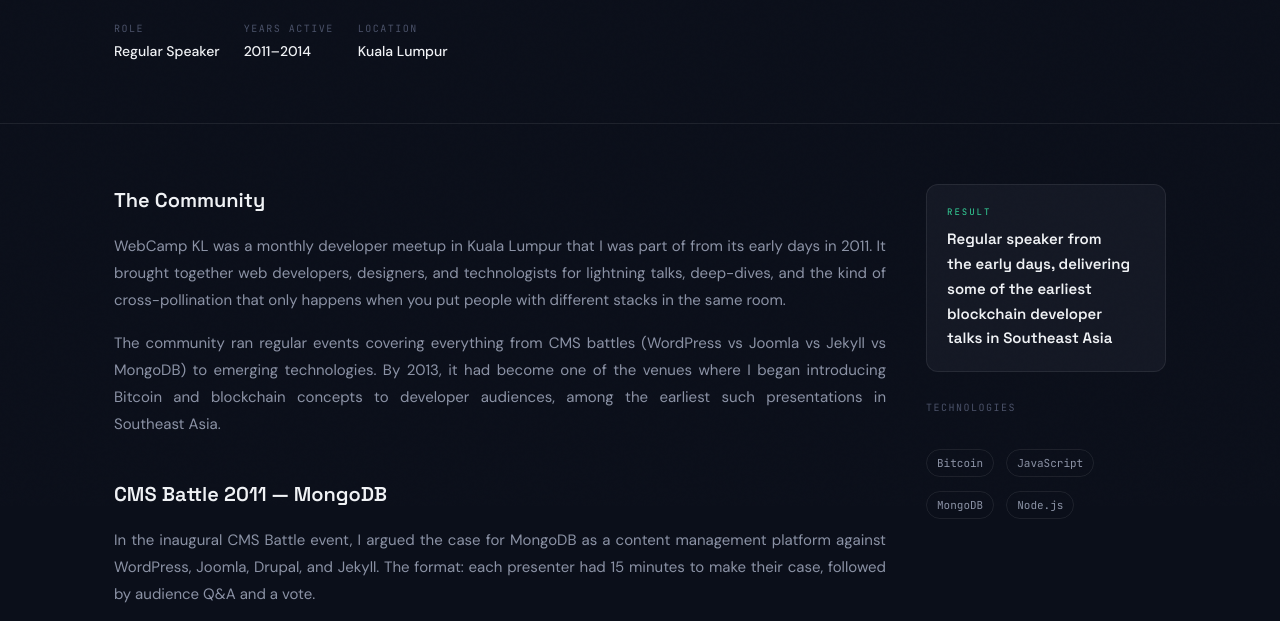
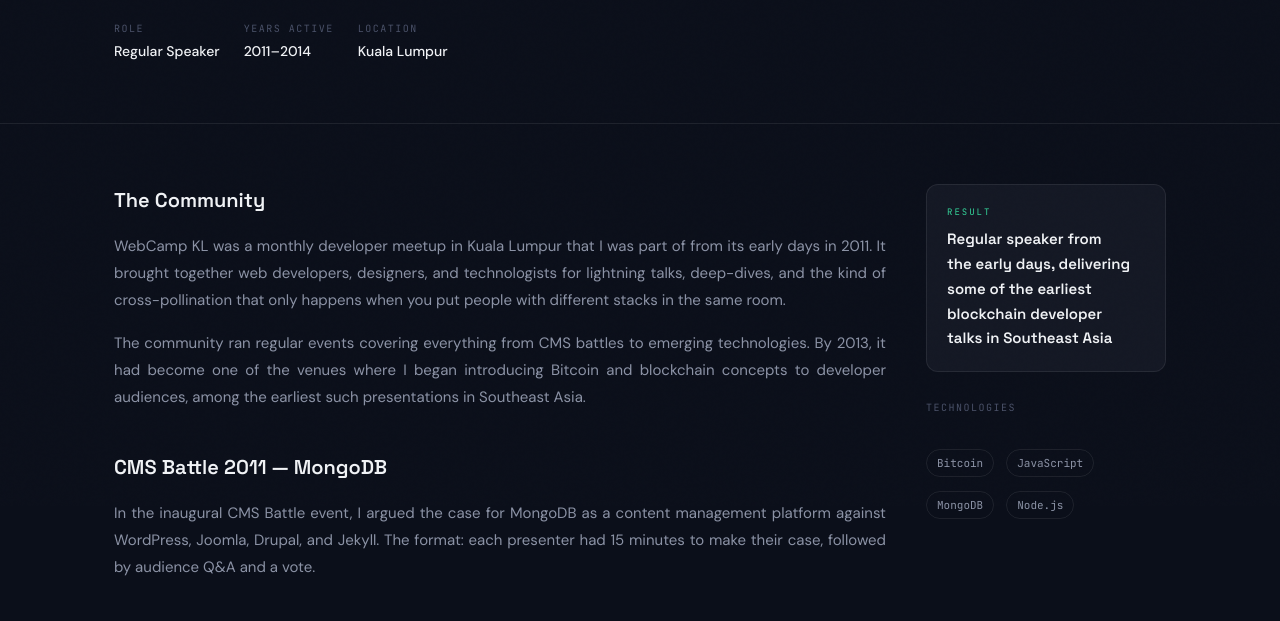
Before and after one commit to msmalley/smalley-website, a plain HTML site: page speaking/webcamp-kl/index.html in a window 1280 px wide. Shown: the part 294-915 px from the top of the page. Drawn offline with Linux system fonts and the light colour scheme; grey boxes are pictures that could not be loaded; files whose address does not match are found by name.

Commit message:
Remove CMS list from WebCamp KL community paragraph

```diff
--- a/speaking/webcamp-kl/index.html
+++ b/speaking/webcamp-kl/index.html
@@ -43,7 +43,7 @@
     <div class="case-content">
       <h2>The Community</h2>
       <p>WebCamp KL was a monthly developer meetup in Kuala Lumpur that I was part of from its early days in 2011. It brought together web developers, designers, and technologists for lightning talks, deep-dives, and the kind of cross-pollination that only happens when you put people with different stacks in the same room.</p>
-      <p>The community ran regular events covering everything from CMS battles (WordPress vs Joomla vs Jekyll vs MongoDB) to emerging technologies. By 2013, it had become one of the venues where I began introducing Bitcoin and blockchain concepts to developer audiences, among the earliest such presentations in Southeast Asia.</p>
+      <p>The community ran regular events covering everything from CMS battles to emerging technologies. By 2013, it had become one of the venues where I began introducing Bitcoin and blockchain concepts to developer audiences, among the earliest such presentations in Southeast Asia.</p>
 
       <h2>CMS Battle 2011 — MongoDB</h2>
       <p>In the inaugural CMS Battle event, I argued the case for MongoDB as a content management platform against WordPress, Joomla, Drupal, and Jekyll. The format: each presenter had 15 minutes to make their case, followed by audience Q&A and a vote.</p>
```
